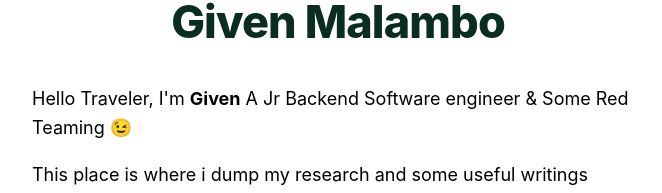
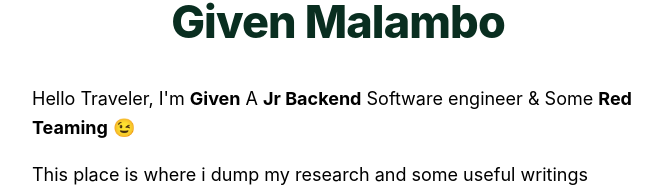
Before and after one commit to M4G3N74/my-blog, a Next.js app: page / in a window 1280 px wide. Shown: the part 221-414 px from the top of the page, without its empty margins (302-964 px from the left). Built offline with nearby package versions, Linux system fonts and the light colour scheme.

Commit message:
some style?

```diff
--- a/pages/index.js
+++ b/pages/index.js
@@ -23,7 +23,7 @@ export default function Home({ allPostsData }) {
       <section className={''}>
         <p>Hello Traveler, I'm{' '}
           <strong>Given</strong>
-          {' '}A Jr Backend Software engineer & Some Red Teaming 😉</p>
+          {' '}A <strong>Jr Backend</strong> Software engineer & Some <strong>Red Teaming</strong> 😉</p>
           <p>This place is where i dump my research and some useful writings </p>
         <p>
           You can contact me on {' '}
```
